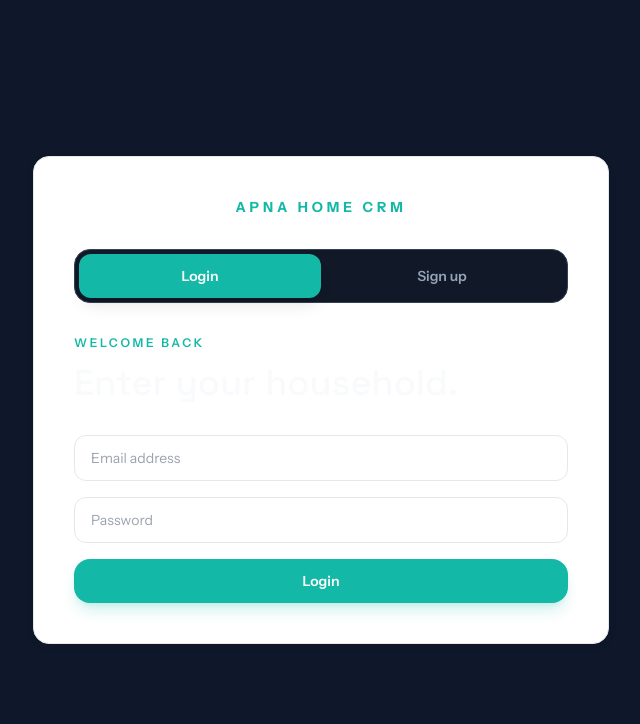
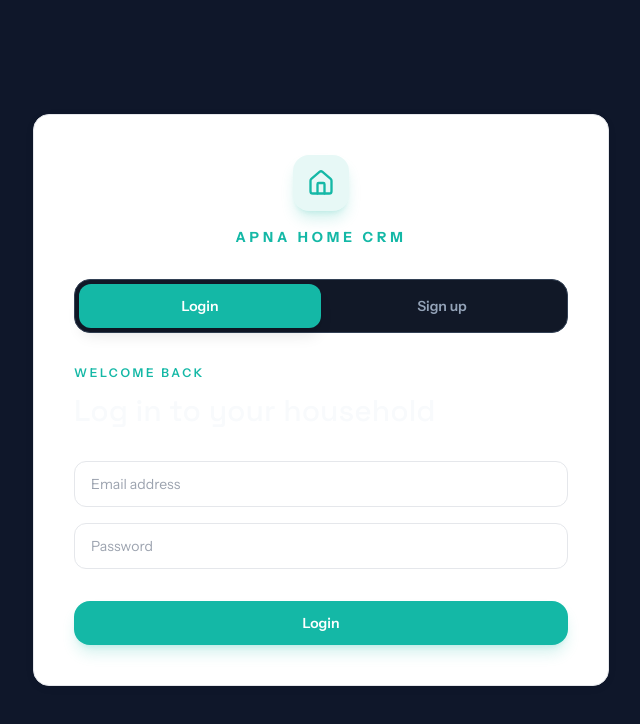
Before and after one commit to tradinghubangelonednh-dev/apna-home-crm, a React (Vite) app in the folder client/: page / in a window 1280 px wide. Shown: the top 724 px of the page, without its empty margins (319-959 px from the left). Built offline with nearby package versions, Linux system fonts and the light colour scheme; no server answers.

Commit message:
Clean up auth page layout

```diff
--- a/client/src/pages/AuthPage.jsx
+++ b/client/src/pages/AuthPage.jsx
@@ -1,4 +1,5 @@
 import { useState } from 'react';
+import { Home } from 'lucide-react';
 
 import { Button } from '../components/shared/Button';
 
@@ -17,6 +18,10 @@ export function AuthPage({ onLogin, onSignup, busy, error }) {
       <div className="mx-auto flex min-h-[calc(100vh-3rem)] max-w-xl items-center justify-center">
         <section className="app-panel w-full p-8 lg:p-10">
           <div className="text-center">
+            <div className="mx-auto mb-4 flex h-14 w-14 items-center justify-center rounded-2xl bg-app-primary/10 text-app-primary shadow-lg shadow-app-primary/20">
+              <Home className="h-7 w-7" />
+            </div>
+
             <p className="text-sm font-extrabold uppercase tracking-[0.28em] text-app-primary">
               APNA HOME CRM
             </p>
@@ -46,9 +51,9 @@ export function AuthPage({ onLogin, onSignup, busy, error }) {
               {mode === 'login' ? 'WELCOME BACK' : 'CREATE ACCOUNT'}
             </p>
 
-            <h2 className="mt-3 font-display text-4xl text-app-text">
+            <h2 className="mt-3 font-display text-3xl text-app-text">
               {mode === 'login'
-                ? 'Enter your household.'
+                ? 'Log in to your household'
                 : 'Join the home ledger.'}
             </h2>
           </div>
@@ -137,6 +142,7 @@ export function AuthPage({ onLogin, onSignup, busy, error }) {
               </div>
             ) : null}
 
+            <div className="pt-4">
               <Button className="w-full" disabled={busy} type="submit">
                 {busy
                   ? 'Please wait...'
@@ -144,6 +150,7 @@ export function AuthPage({ onLogin, onSignup, busy, error }) {
                   ? 'Login'
                   : 'Create account'}
               </Button>
+            </div>
           </form>
         </section>
       </div>
```
Lines whose indentation alone changed are shown as unchanged.
